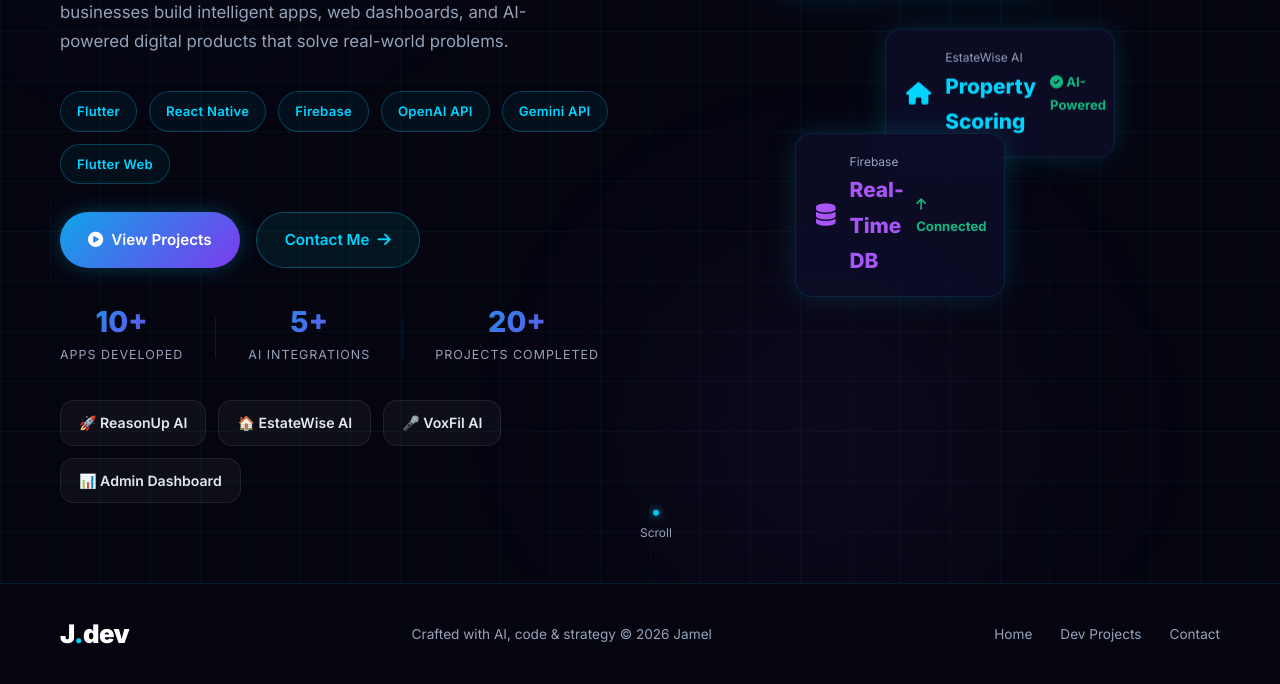
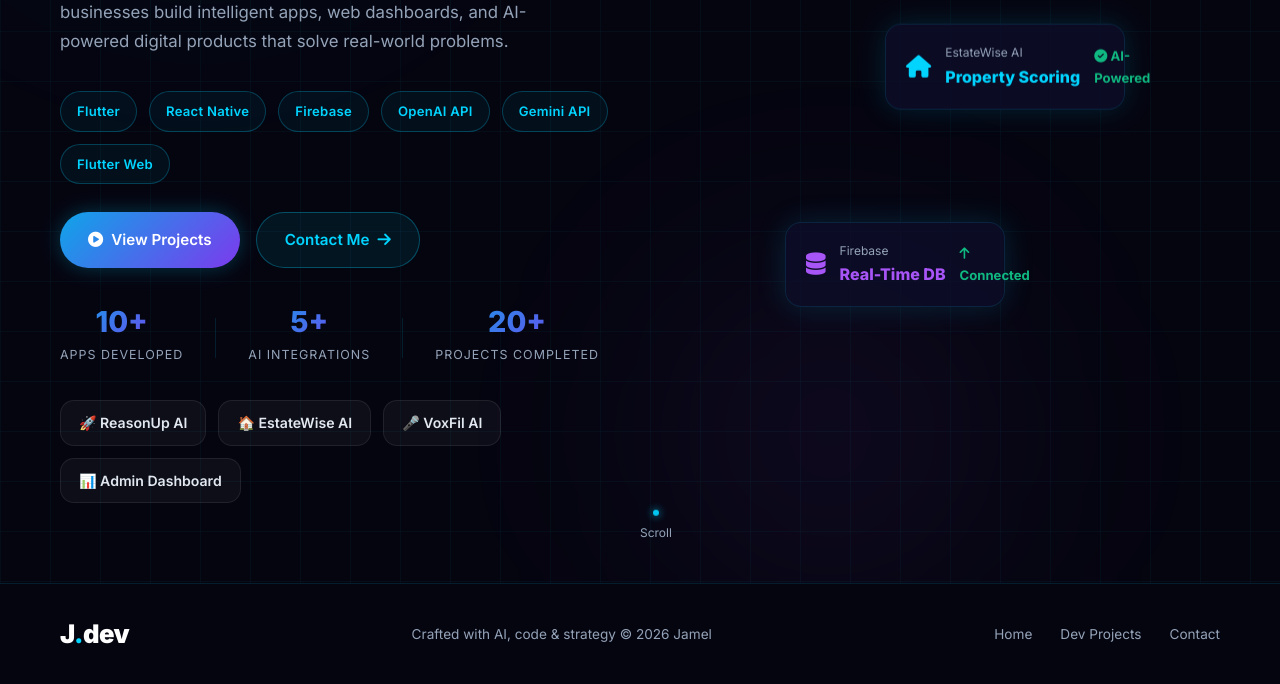
Before and after one commit to melLsCode/jamel-portfolio, a plain HTML site: page index.html in a window 1280 px wide. Shown: the part 469-1153 px from the top of the page. Drawn offline with Linux system fonts and the light colour scheme.

Commit message:
Fix card text wrapping and spacing

```diff
--- a/style.css
+++ b/style.css
@@ -407,8 +407,8 @@
 
 .hero-card-stack {
   position: relative;
-  width: 340px;
-  height: 420px;
+  width: 360px;
+  height: 460px;
 }
 
 .floating-card {
@@ -428,11 +428,11 @@
 .card-icon { font-size: 1.4rem; color: var(--cyan); }
 
 .card-analytics { top: 0; left: 0; width: 280px; animation-delay: 0s; }
-.card-subs      { top: 155px; right: 0; width: 230px; animation-delay: 0.8s; }
-.card-ctr       { bottom: 0; left: 20px; width: 210px; animation-delay: 1.6s; }
+.card-subs      { top: 170px; right: 0; width: 240px; animation-delay: 0.8s; }
+.card-ctr       { bottom: 10px; left: 20px; width: 220px; animation-delay: 1.6s; }
 
 .card-label { display: block; font-size: 0.75rem; color: var(--text-muted); }
-.card-value { font-size: 1.3rem; font-weight: 800; color: var(--cyan); }
+.card-value { font-size: 1rem; font-weight: 800; color: var(--cyan); white-space: nowrap; }
 
 .card-sparkline { margin-left: auto; width: 80px; }
 .card-sparkline svg { width: 100%; }
```
